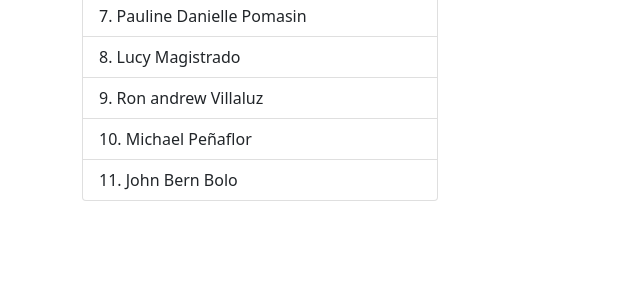
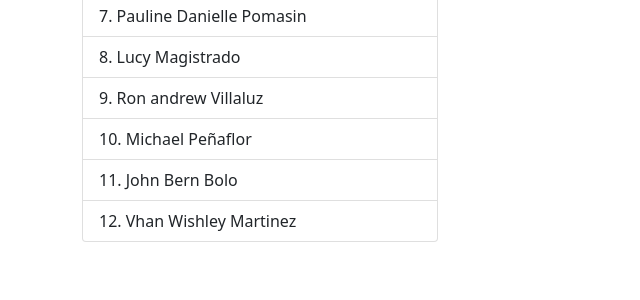
Before and after one commit to kulotsystems/aclc-iriga-web-appdev2-2022, a PHP site: page /public/members/index.php in a window 1280 px wide. Shown: the part 443-743 px from the top of the page, without its empty margins (0-640 px from the left). Run offline with PHP 8.4, Linux system fonts and the light colour scheme.

Commit message:
Update data(vhan)

```diff
--- a/public/members/index.php
+++ b/public/members/index.php
@@ -47,6 +47,7 @@
 	<?php require_once 'data/Ron.php'; ?>
 	<?php require_once 'data/Michael.php'; ?>
 	<?php require_once 'data/johnbern.php'; ?>
+	<?php require_once 'data/vhan.php'; ?>
 
 
     <!-- ADD IT HERE -->
```
